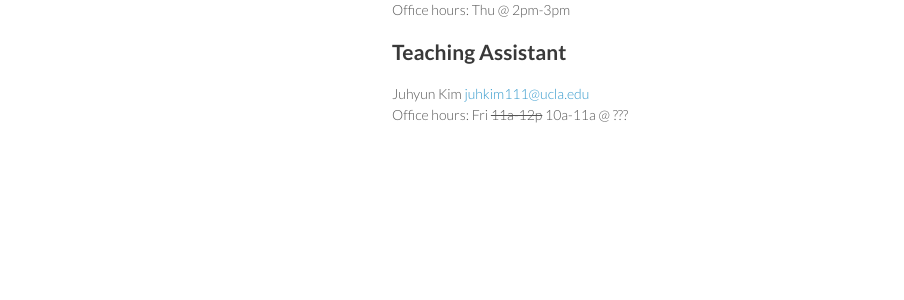
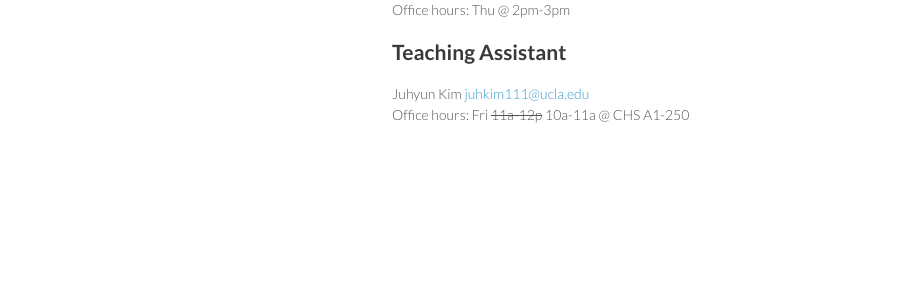
Before and after one commit to ucla-biostat203b-2020winter/ucla-biostat203b-2020winter.github.io, a Jekyll site: the page built from index.md, in a window 1280 px wide. Shown: the part 457-757 px from the top of the page, without its empty margins (178-1082 px from the left). Built offline with Jekyll 4.4.1, drawn with Linux system fonts in a browser that asks for light colours.

Commit message:
update TA office hour location

```diff
--- a/index.md
+++ b/index.md
@@ -25,4 +25,4 @@ Office hours: Thu @ 2pm-3pm
 ## Teaching Assistant
 
 Juhyun Kim <juhkim111@ucla.edu>
-Office hours: Fri ~~11a-12p~~ 10a-11a @ ???
+Office hours: Fri ~~11a-12p~~ 10a-11a @ CHS A1-250
```
Also changed, not shown: syllabus.md (+1 -1 lines).
